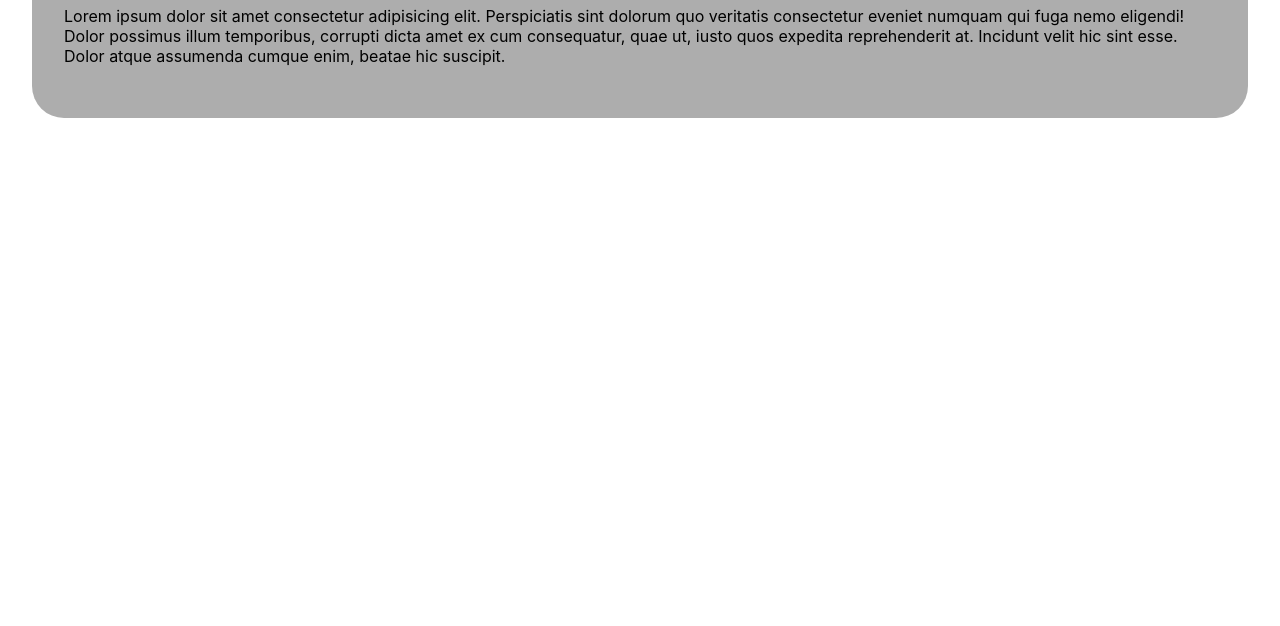
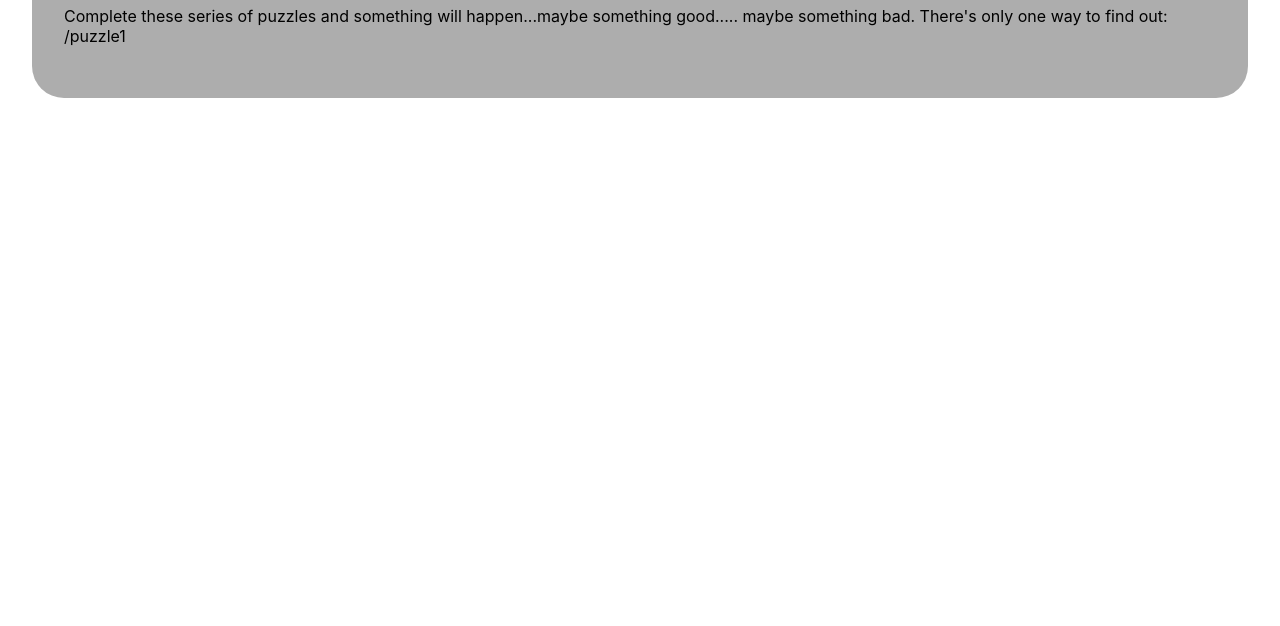
Before and after one commit to lzalit238/Return-of-Jenkins, a website: page app/index.html in a window 1280 px wide. Shown: the part 174-800 px from the top of the page. Drawn offline with Linux system fonts and the light colour scheme.

Commit message:
Update Project

```diff
--- a/app/index.html
+++ b/app/index.html
@@ -11,7 +11,7 @@
     <div class="urMom">
         <h1>(SECRET SOCIETY OF JENKINS)</h1>
         <h3><i>warning- very secretive</i></h3>
-        <p>Lorem ipsum dolor sit amet consectetur adipisicing elit. Perspiciatis sint dolorum quo veritatis consectetur eveniet numquam qui fuga nemo eligendi! Dolor possimus illum temporibus, corrupti dicta amet ex cum consequatur, quae ut, iusto quos expedita reprehenderit at. Incidunt velit hic sint esse. Dolor atque assumenda cumque enim, beatae hic suscipit.</p>
+        <p>Complete these series of puzzles and something will happen...maybe something good..... maybe something bad. There's only one way to find out: /puzzle1</p>
     </div>
 
 </body>
```
Also changed, not shown: 01-puzzle.js (+13 -0 lines).
